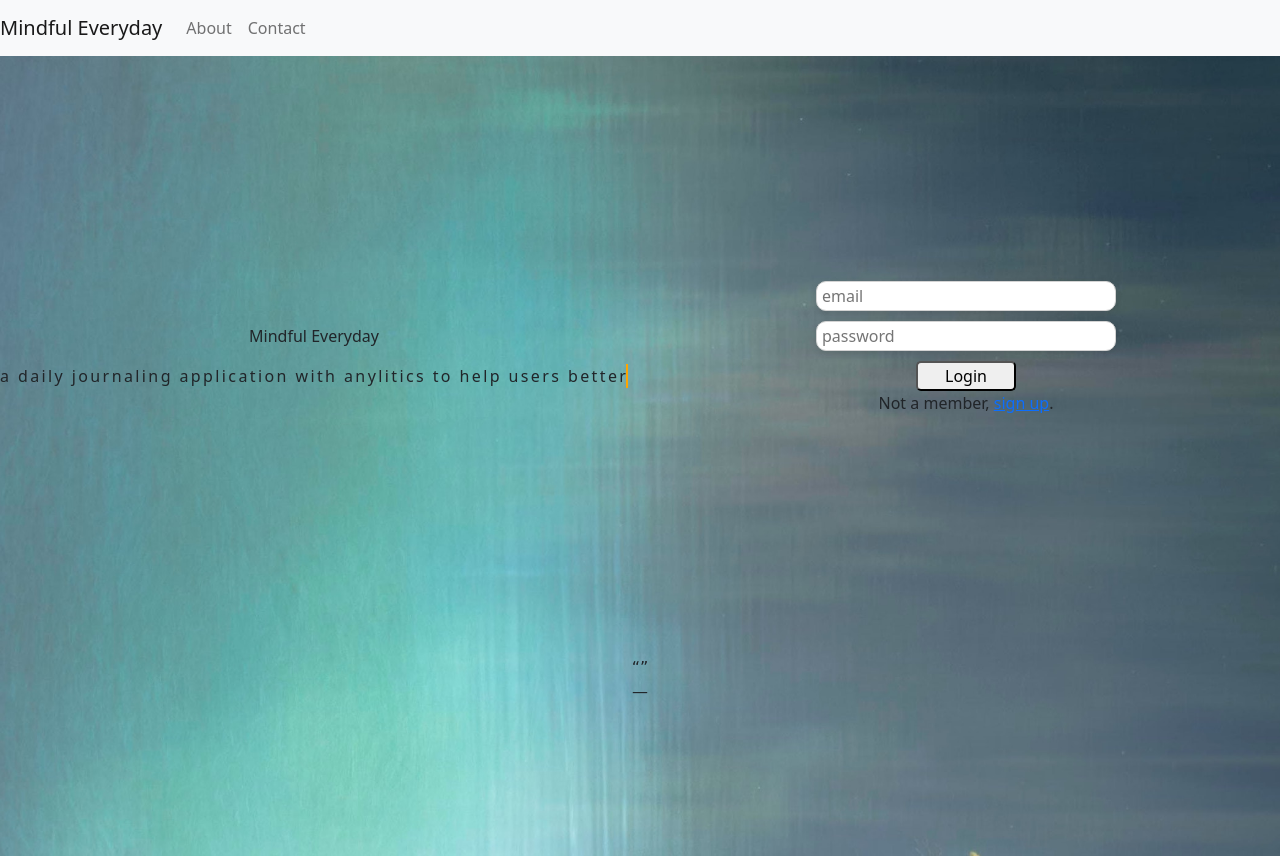
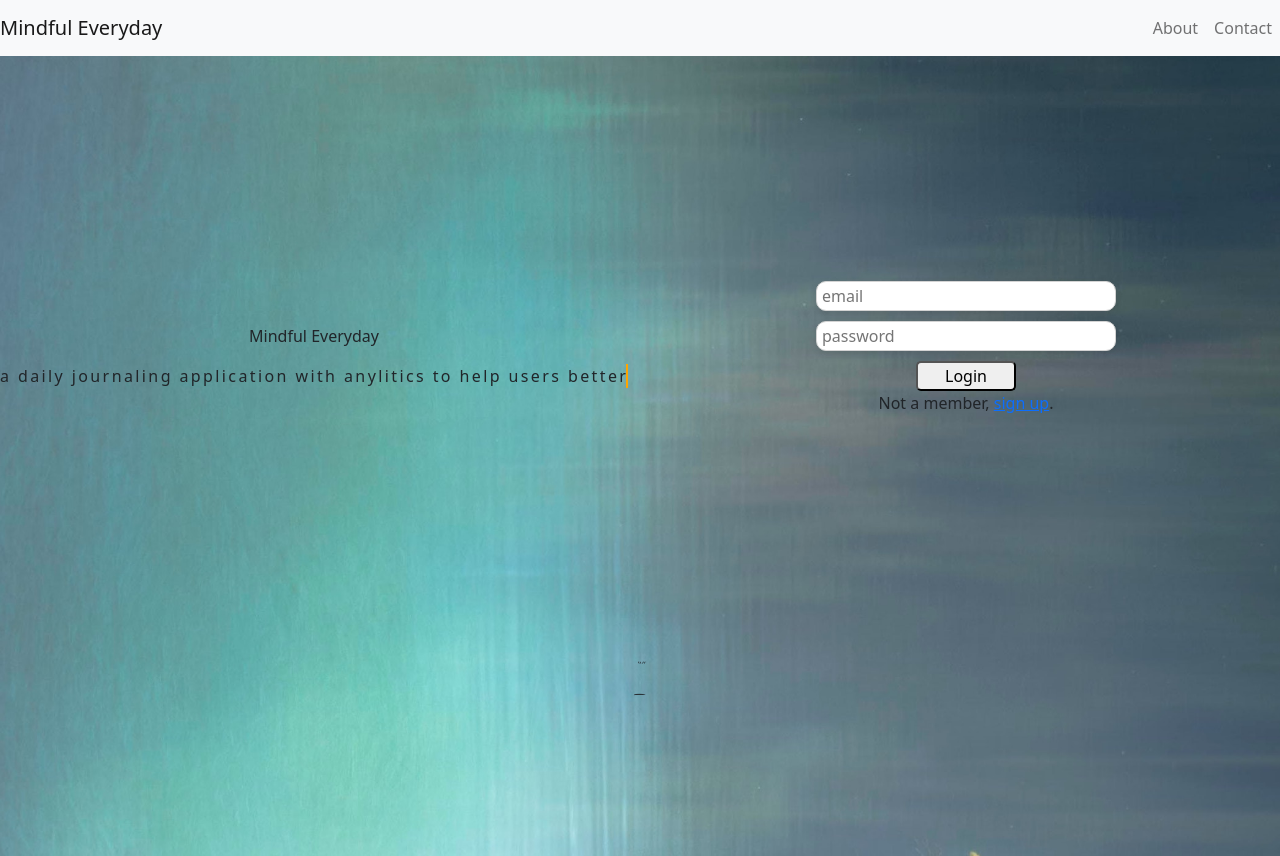
Before and after one commit to NicoleDreon/me, a Flask app: page / in a window 1280 px wide. Run offline with Flask 2, Linux system fonts and the light colour scheme; some libraries are stand-ins or nearby versions.

Commit message:
move nav items to right in navbar

```diff
--- a/static/styles.css
+++ b/static/styles.css
@@ -4,6 +4,10 @@
 #new-pm-entry {
   display: flex;
   flex-direction: column;
+}
+
+.navbar-nav {
+  margin-left: auto;
 }
 
 .home-height {
--- a/templates/base.html
+++ b/templates/base.html
@@ -11,7 +11,10 @@
       rel="stylesheet"
       integrity="sha384-eOJMYsd53ii+scO/bJGFsiCZc+5NDVN2yr8+0RDqr0Ql0h+rP48ckxlpbzKgwra6"
       crossorigin="anonymous"
-    /><link
+    />
+    <link rel="preconnect" href="https://fonts.gstatic.com">
+    <link href="https://fonts.googleapis.com/css2?family=Dancing+Script&display=swap" rel="stylesheet">
+    <link
     rel="stylesheet"
     href="../static/styles.css"/>
     {% block head %} {%endblock%}
@@ -33,7 +36,7 @@
         </button>
         <div class="collapse navbar-collapse" id="navbarText">
           {% if 'user_id' in session %}
-          <ul class="navbar-nav mr-auto">
+          <ul class="navbar-nav">
             <li class="nav-item dropdown">
               <a class="nav-link dropdown-toggle" href="#" id="navbarDropdown" role="button" data-toggle="dropdown" aria-haspopup="true" aria-expanded="false">
                 New Entry
@@ -266,7 +269,7 @@
   </div>
 </div>
           {% else %}
-          <ul class="navbar-nav ml-auto">
+          <ul class="navbar-nav">
             <li class="nav-item">
               <a class="nav-link" href="/about">About</a>
             </li>
```
